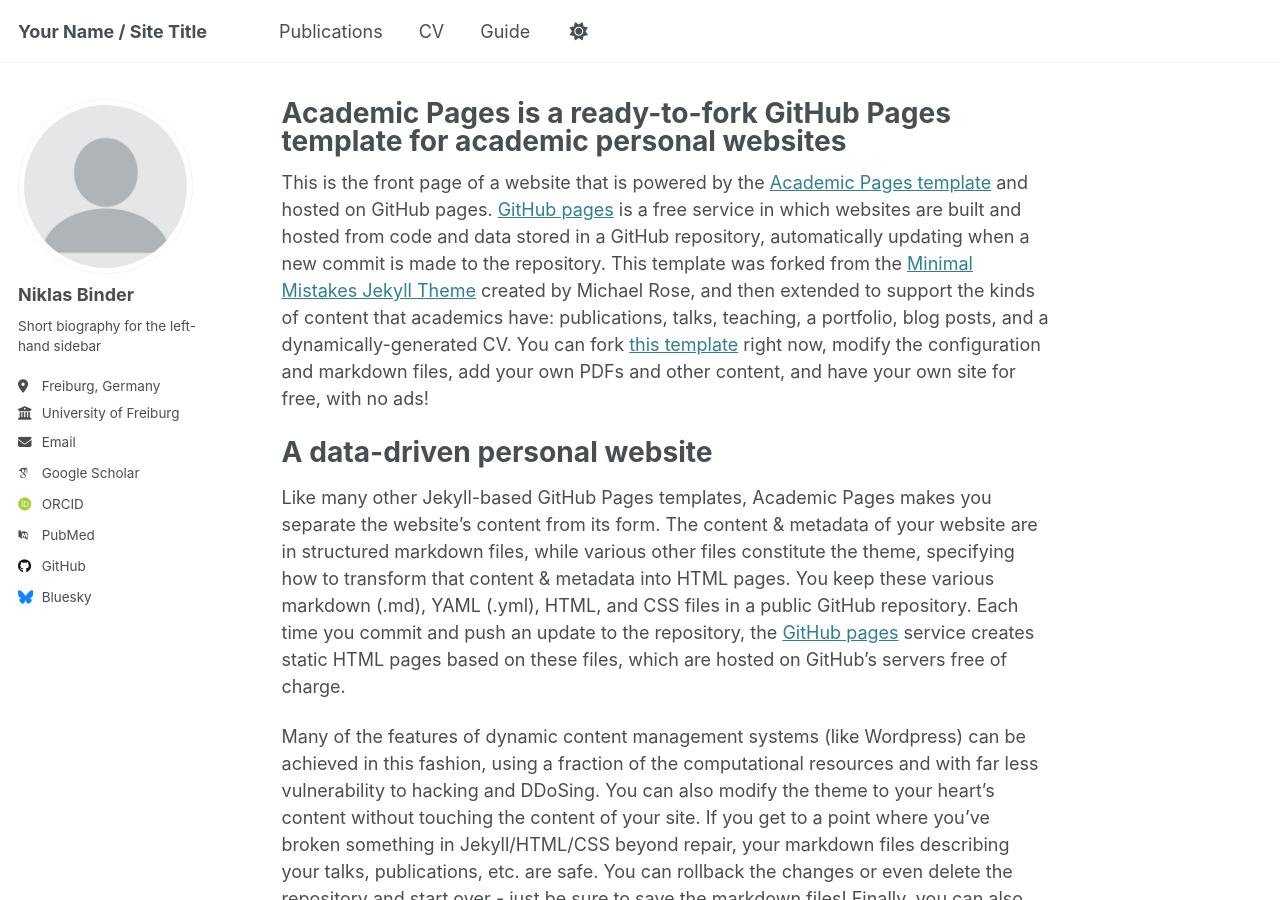
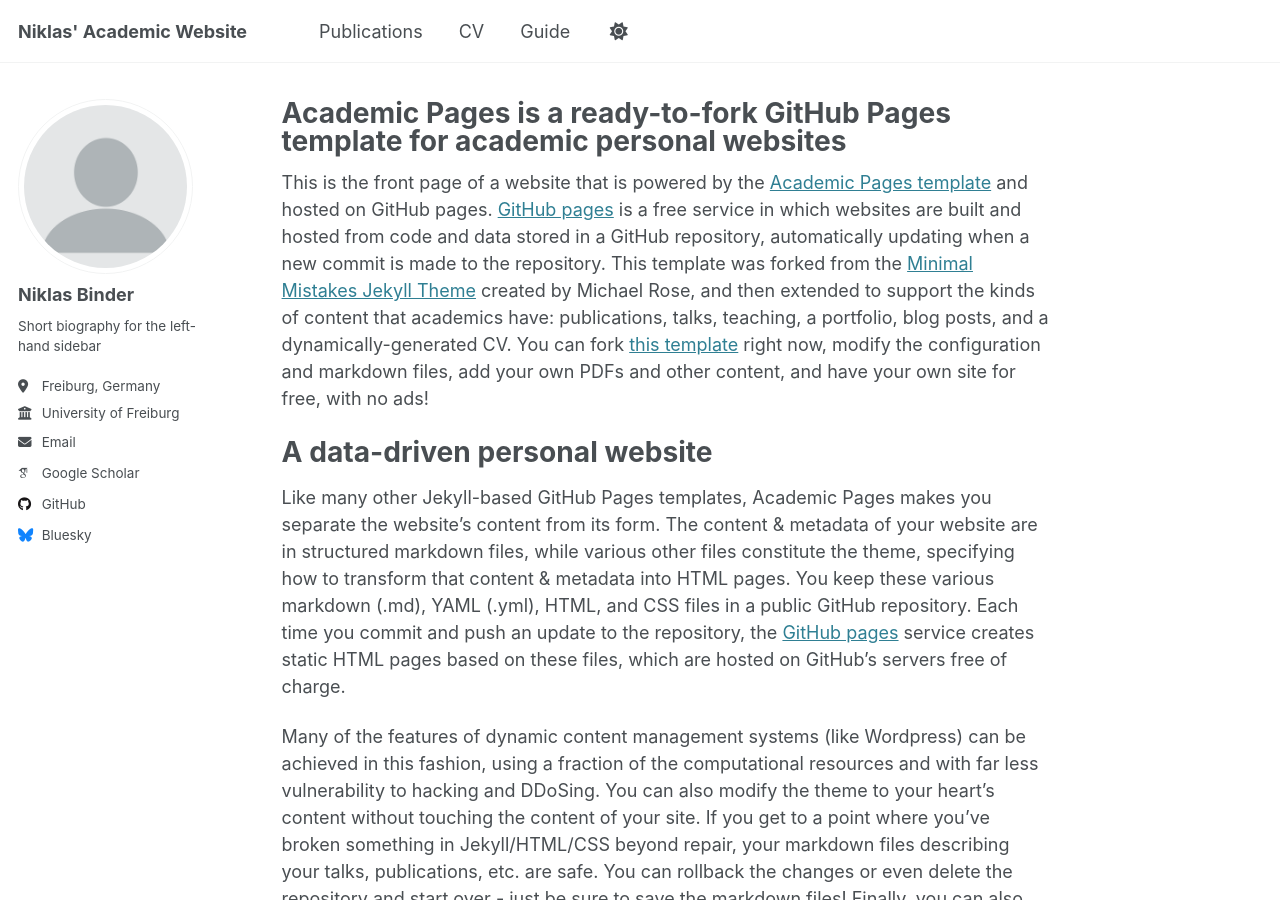
Before and after one commit to niklasbinder/niklasbinder.github.io, a Jekyll site: the page built from _pages/about.md, in a window 1280 px wide and 900 px high. Built offline with Jekyll 4.4.1, drawn with Linux system fonts in a browser that asks for light colours; some web fonts are replaced; some of the changed lines change nothing that is shown.

Commit message:
Update site configuration and content

```diff
--- a/_config.yml
+++ b/_config.yml
@@ -9,7 +9,7 @@
 # Basic Site Settings
 locale                   : "en-US"
 site_theme               : "default"
-title                    : "Your Name / Site Title"
+title                    : "Niklas' Academic Website"
 title_separator          : "-"
 name                     : &name "Niklas Binder"
 description              : &description "personal description"
@@ -33,11 +33,11 @@
 
   # Academic websites
   arxiv            : # URL - Update with the correct link to your profile
-  googlescholar    : "https://scholar.google.com/citations?user=PS_CX0AAAAAJ"
+  googlescholar    : "https://scholar.google.de/citations?user=zpNGrz8AAAAJ&hl=de"
   impactstory      : # URL
-  orcid            : "http://orcid.org/yourorcidurl"
+  #orcid            : "http://orcid.org/yourorcidurl"
   semantic         : # URL
-  pubmed           : "https://www.ncbi.nlm.nih.gov/pubmed/?term=john+snow"
+  #pubmed           : "https://www.ncbi.nlm.nih.gov/pubmed/?term=john+snow"
   researchgate     : # URL
   scopus           : # URL
 
```
